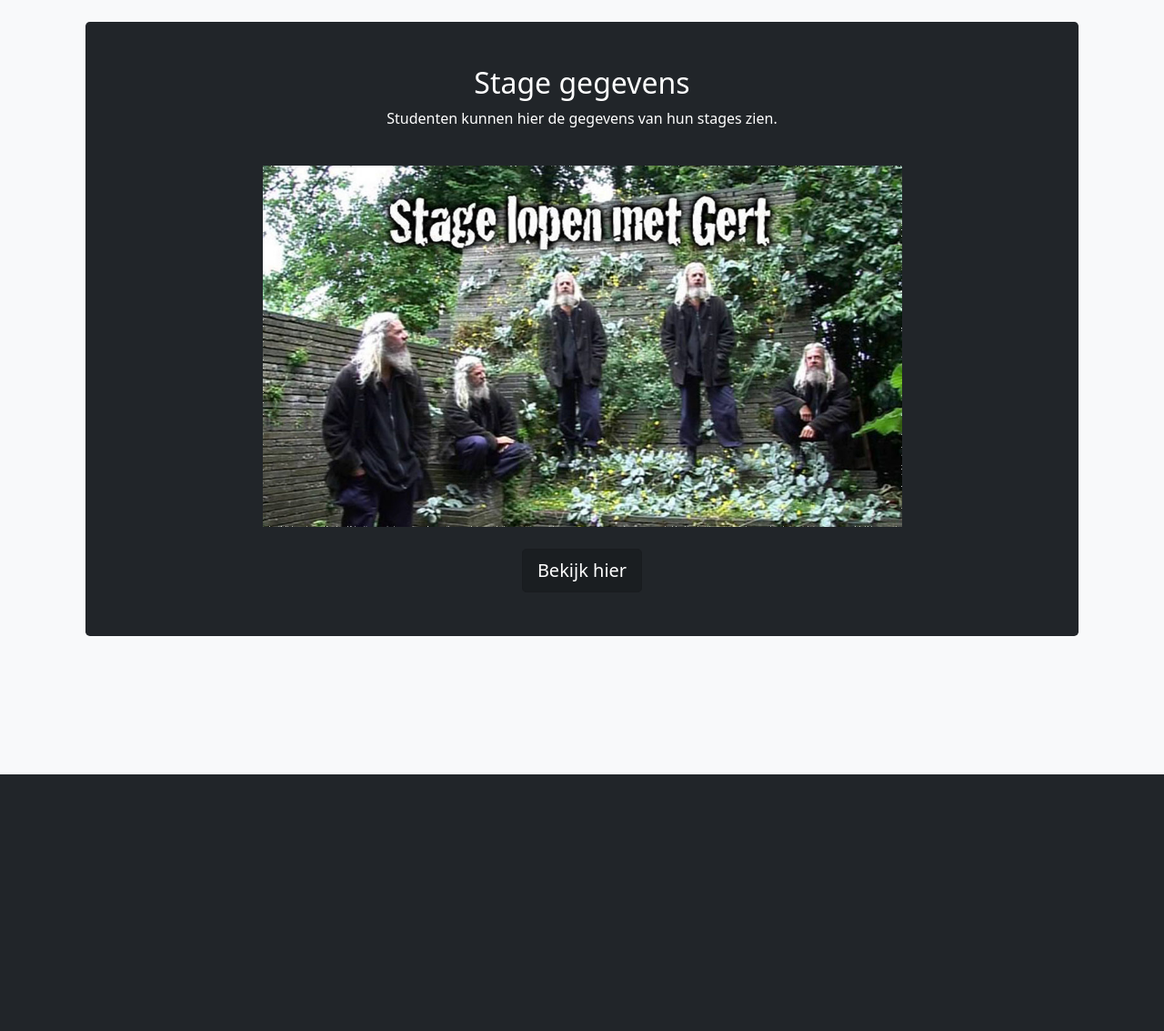
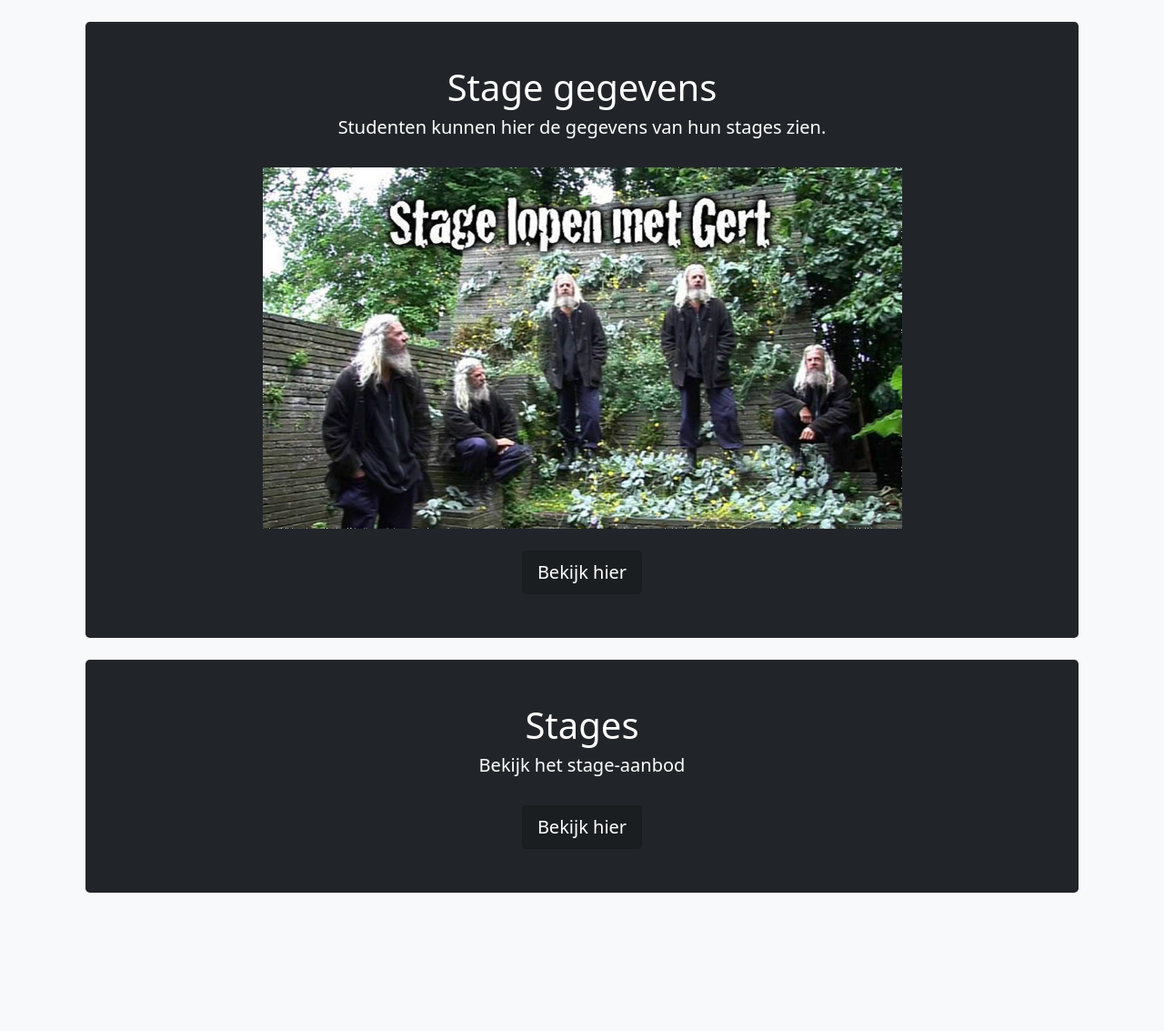
Before and after one commit to KickingAnimal/webtech-pagina, a Flask app: page / in a window 1280 px wide. Shown: the part 149-1282 px from the top of the page at 91% size. Before the commit the page ends 1000 px from the top, so only its background shows below. Run offline with Flask 2, Linux system fonts and the light colour scheme; a user stored in the database is signed in; some libraries are stand-ins or nearby versions.

Commit message:
stage aan home

```diff
--- a/templates/home.html
+++ b/templates/home.html
@@ -9,12 +9,11 @@
             <span class="fs-4" text-align=center">Homepage van {{loggedInUser}}</span>
         </div>
       </header>
-
       <div class="row align-items-md-stretch">
         <div class="container-fluid py-6">
           <div class="h-100 p-5 text-white bg-dark rounded-3">
-            <h2>Stage gegevens</h2>
-            <p>Studenten kunnen hier de gegevens van hun stages zien.</p>
+            <h1>Stage gegevens</h1>
+            <p class="h5">Studenten kunnen hier de gegevens van hun stages zien.</p>
             <br>
             <img class="mb-4" src="../static/media/stage-gert.jpeg" alt="" width="703">
             <br>
@@ -23,6 +22,18 @@
           </div>
         </div>
       </div>
+      <br>
+      <div class="row align-items-md-stretch">
+        <div class="container-fluid py-6">
+          <div class="h-100 p-5 text-white bg-dark rounded-3">
+            <h1>Stages</h1>
+            <p class="h5">Bekijk het stage-aanbod</p>
+            <br>
+            <a href="/stages" class="btn btn-dark btn-lg active" role="button" aria-pressed="true">Bekijk hier</a>
+            <br>
+          </div>
+        </div>
+      </div>
     </div>
   </div>
 </main>
```
